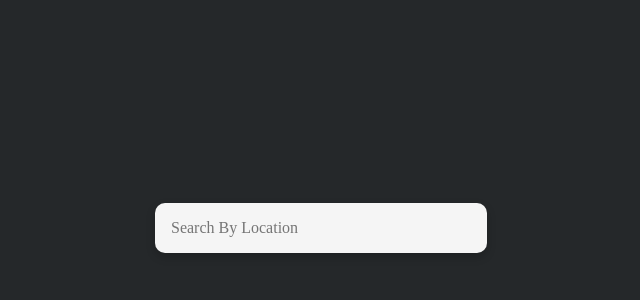
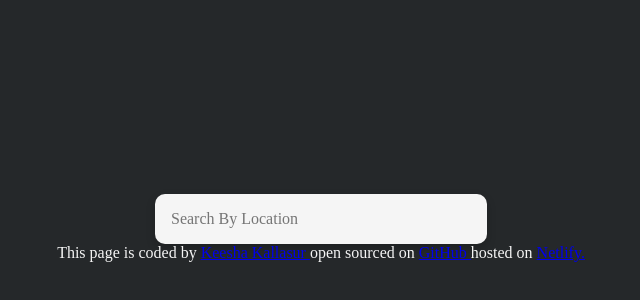
Before and after one commit to keeshakal/weatherapp, a plain HTML site: page index.html in a window 1280 px wide. Shown: the part 172-472 px from the top of the page, without its empty margins (319-959 px from the left). Drawn offline with Linux system fonts and the light colour scheme.

Commit message:
added footer to html

```diff
--- a/index.html
+++ b/index.html
@@ -13,6 +13,34 @@
     </form>
     <main id="main"></main>
 
+
+    <footer>
+        This page is coded by
+          <a
+            href="https://www.linkedin.com/in/keesha-kallasur-a123221b6"
+            target="_blank"
+            rel="noreferrer"
+          >
+        Keesha Kallasur
+          </a>
+        open sourced on
+          <a
+            href="https://github.com/keeshakal"
+            target="_blank"
+            rel="noreferrer"
+          >
+
+        GitHub
+          </a>
+        hosted on
+          <a
+            href="https://anotherweatherapplication.netlify.app/"
+            target="_blank"
+            rel="noreferrer"
+          >
+        Netlify.
+          </a>
+      </footer>
 <script src="src/script.js"></script>
 </body>
 </html>
```
